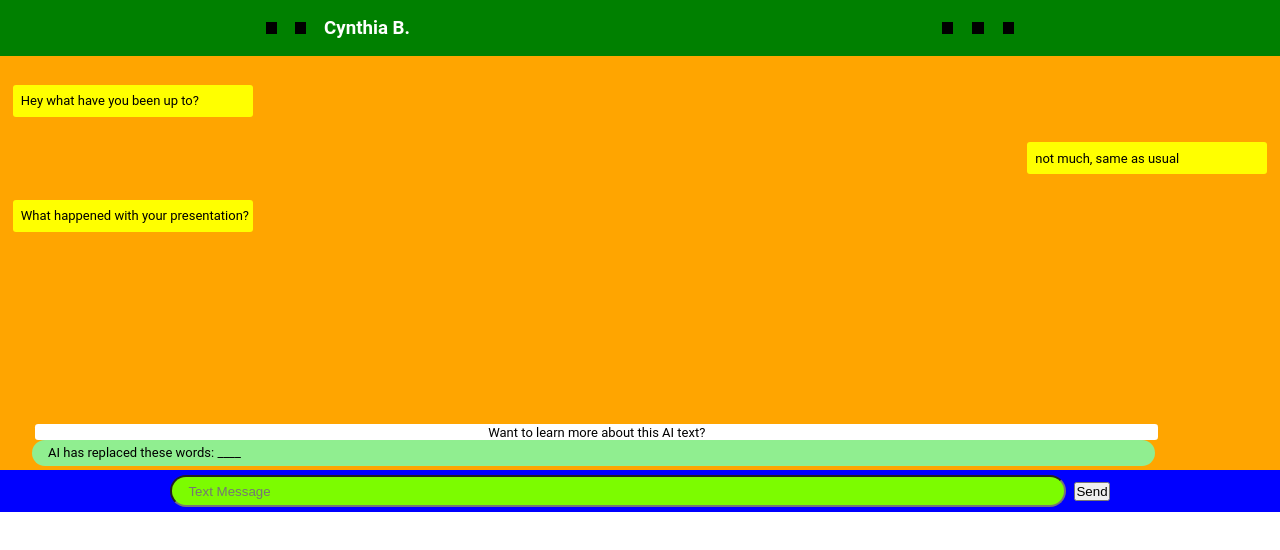
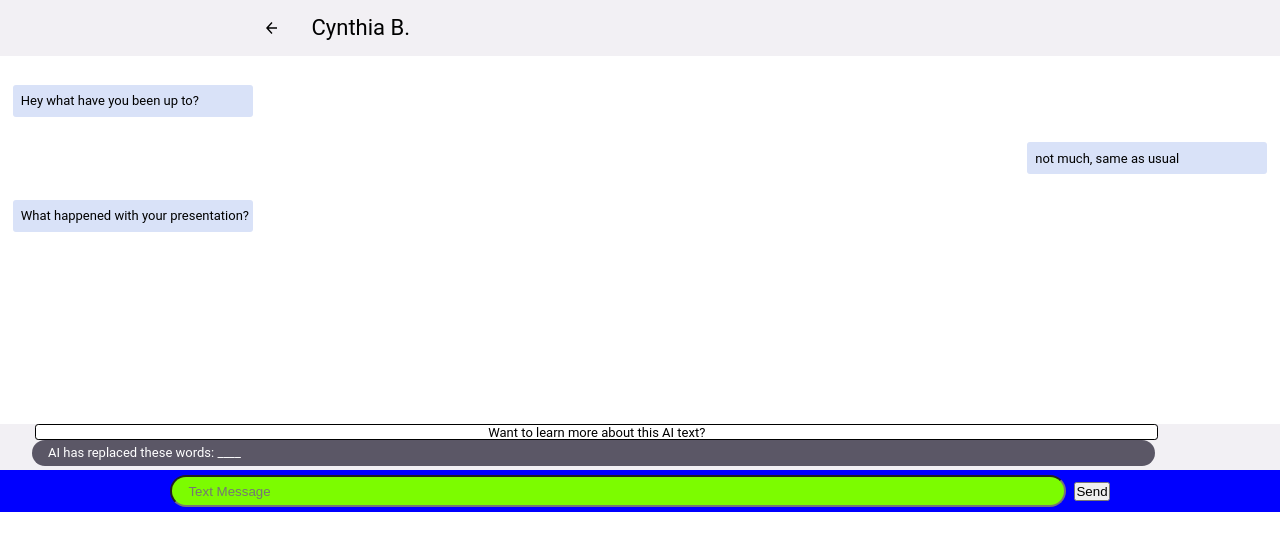
Before and after one commit to daniel22494/hackathonai-frontend, a React (Create React App) app: page / in a window 1280 px wide. Shown: the top 550 px of the page. Built offline with nearby package versions, Linux system fonts and the light colour scheme.

Commit message:
merge style

```diff
--- a/src/Components/AIprompt/AIprompt.scss
+++ b/src/Components/AIprompt/AIprompt.scss
@@ -1,11 +1,12 @@
 .aiprompt{
-    background-color: orange;
+    background-color: #F2F0F4;
     display: flex;
     justify-content: center;
     flex-direction: column;
     padding-left: 2rem;
     &__infolink{
         display: flex;
+        border: 1px solid black;
         background-color: white;
         margin-left: 0.2rem;
         width: 90%;
@@ -20,7 +21,8 @@
         display: flex;
         flex-wrap: wrap;
         align-content: center;
-        background-color: lightgreen;
+        background-color: #5B5766;
+        color: white;
         border-radius: 2rem;
         width: 90%;
         height: 1.6rem;
--- a/src/Components/Convo/Convo.scss
+++ b/src/Components/Convo/Convo.scss
@@ -1,5 +1,5 @@
 .convo{
-    background-color: orange;
+    background-color: white ;
     height:23rem;
     padding-top: 1rem;
     display: flex;
@@ -9,7 +9,8 @@
         margin: 0.8rem;
         height: 2rem;
         width: 15rem;
-        background-color: yellow;
+        background-color:#D9E2F8 ;
+        border-radius: 20px;
         display: flex;
         align-items: center;
         border-radius: 3px;
--- a/src/Components/Header/Header.jsx
+++ b/src/Components/Header/Header.jsx
@@ -1,10 +1,11 @@
 import "./Header.scss"
+import backIcon from "../../assets/Icons/back-black.svg";
 
 function Header(){
     return (
         <header className="header">
             <div className="header__username">
-                <div className="header__pholder"></div>
+            <img src={backIcon} alt='back icon' className='header__backIcon' />
                 <div className="header__pholder"></div>
                 <h3 className="username__text">Cynthia B.</h3>
             </div>
--- a/src/Components/Header/Header.scss
+++ b/src/Components/Header/Header.scss
@@ -1,5 +1,5 @@
 .header{
-    background-color: green;
+    background-color: #F2F0F4;
     display: flex;
     flex-wrap: wrap;
     justify-content: space-around;
@@ -7,16 +7,16 @@
         display: flex;
         flex-wrap: wrap;
         flex-direction: row;
-        color: white;
+
         width: 9rem;
         height: 3.5rem;
         justify-content: space-between;
         align-items: center;
     }
-    &__pholder{
+    &__backIcon{
         width: 0.7rem;
         height: 0.7rem;
-        background-color: black;
+        // background-color: black;
     }
     &__actions{
         display: flex;
@@ -27,3 +27,12 @@
     }
 
 }
+
+.username__text{
+    color: black;
+    font-size: 22px;
+    font-weight: 400;
+    line-height: 28px;
+    letter-spacing: 0em;
+    text-align: left;
+}
```
Also changed, not shown: src/assets/Icons/back-black.svg (added).
